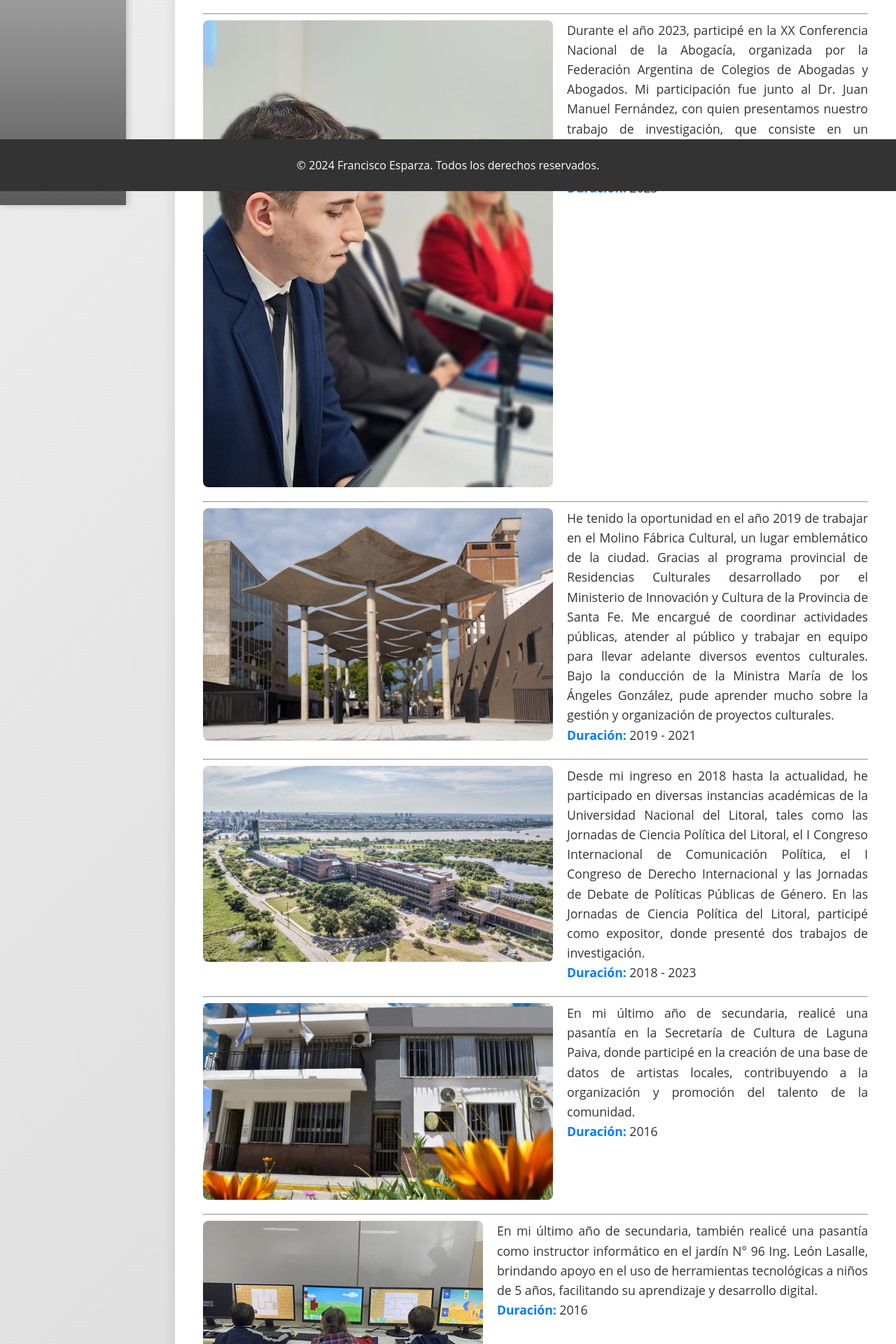
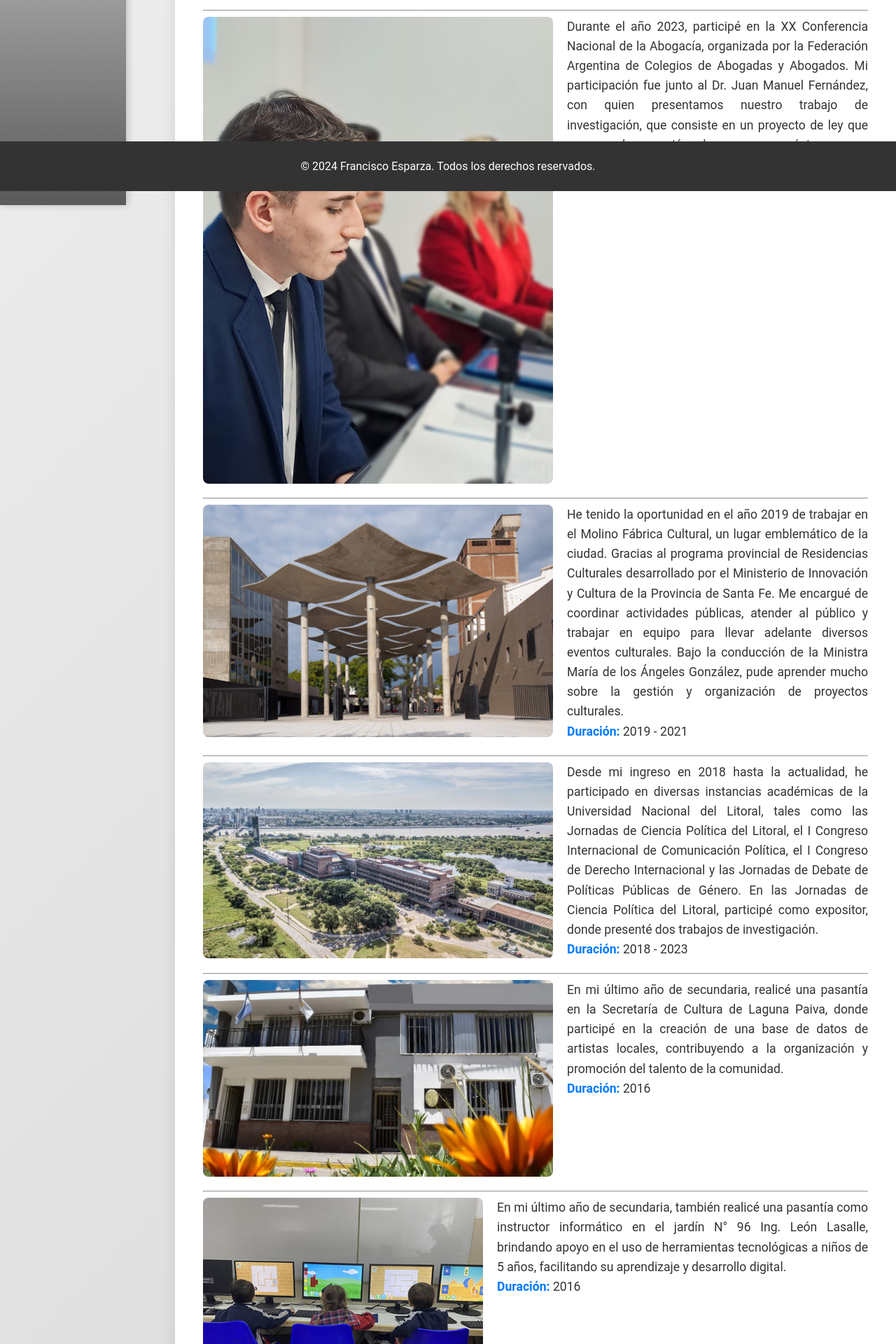
Before and after one commit to fezfranck/CV-WEB-FUNCA, a Flask app: page /experiencias in a window 1280 px wide. Shown: the part 527-2447 px from the top of the page at 70% size. Run offline with Flask 3, Linux system fonts and the light colour scheme.

Commit message:
Update experiencias.html

```diff
--- a/templates/experiencias.html
+++ b/templates/experiencias.html
@@ -8,7 +8,7 @@
     <style>
         /* Estilos generales del cuerpo */
         body {
-            font-family: 'Open Sans', sans-serif;
+            font-family: 'Roboto', sans-serif;
             margin: 0;
             padding: 0;
             background: linear-gradient(135deg, #f0f0f0, #d6d6d6);
```
